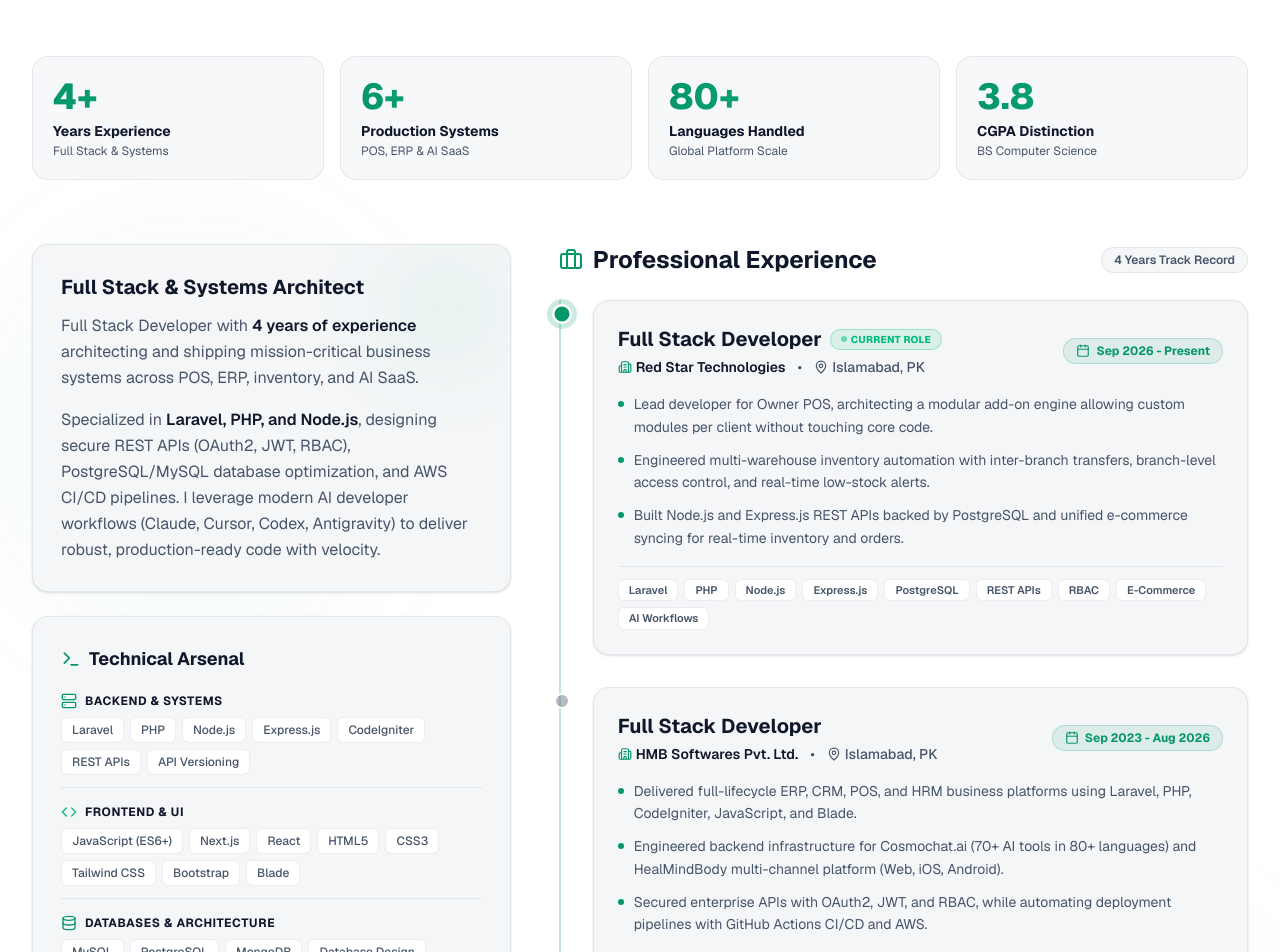
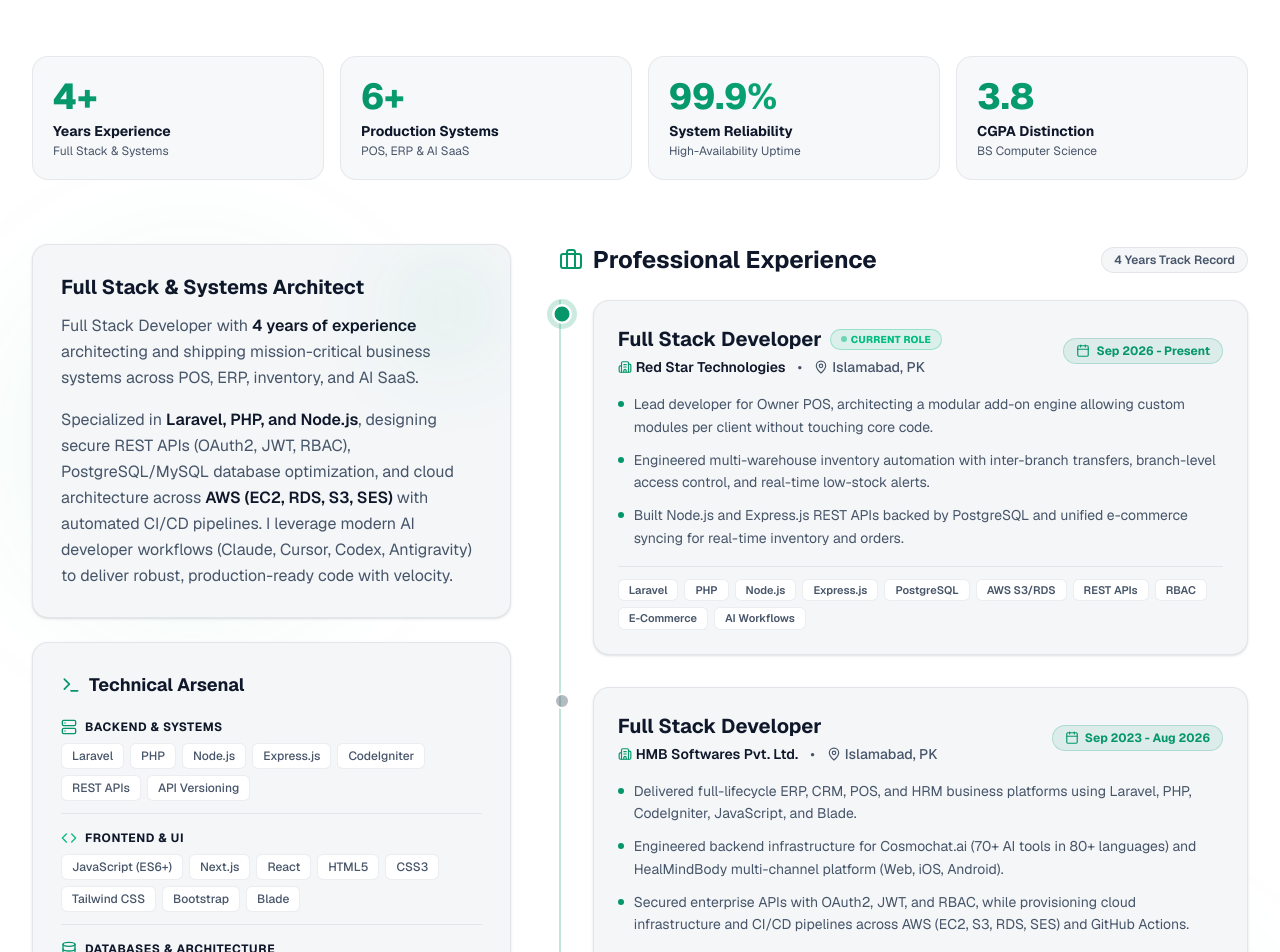
Before and after one commit to aaqibmustafa/aaqibmustafa.github.io, a Next.js app: page / in a window 1280 px wide. Shown: the part 1080-2032 px from the top of the page. Built offline with nearby package versions, Linux system fonts and the light colour scheme.

Commit message:
about us page update

```diff
--- a/app/components/sections/About.tsx
+++ b/app/components/sections/About.tsx
@@ -22,7 +22,7 @@ export function About() {
   const stats = [
     { value: "4+", label: "Years Experience", detail: "Full Stack & Systems" },
     { value: "6+", label: "Production Systems", detail: "POS, ERP & AI SaaS" },
-    { value: "80+", label: "Languages Handled", detail: "Global Platform Scale" },
+    { value: "99.9%", label: "System Reliability", detail: "High-Availability Uptime" },
     { value: "3.8", label: "CGPA Distinction", detail: "BS Computer Science" }
   ];
 
@@ -38,7 +38,7 @@ export function About() {
         "Engineered multi-warehouse inventory automation with inter-branch transfers, branch-level access control, and real-time low-stock alerts.",
         "Built Node.js and Express.js REST APIs backed by PostgreSQL and unified e-commerce syncing for real-time inventory and orders."
       ],
-      tech: ["Laravel", "PHP", "Node.js", "Express.js", "PostgreSQL", "REST APIs", "RBAC", "E-Commerce", "AI Workflows"]
+      tech: ["Laravel", "PHP", "Node.js", "Express.js", "PostgreSQL", "AWS S3/RDS", "REST APIs", "RBAC", "E-Commerce", "AI Workflows"]
     },
     {
       role: "Full Stack Developer",
@@ -49,9 +49,9 @@ export function About() {
       points: [
         "Delivered full-lifecycle ERP, CRM, POS, and HRM business platforms using Laravel, PHP, CodeIgniter, JavaScript, and Blade.",
         "Engineered backend infrastructure for Cosmochat.ai (70+ AI tools in 80+ languages) and HealMindBody multi-channel platform (Web, iOS, Android).",
-        "Secured enterprise APIs with OAuth2, JWT, and RBAC, while automating deployment pipelines with GitHub Actions CI/CD and AWS."
+        "Secured enterprise APIs with OAuth2, JWT, and RBAC, while provisioning cloud infrastructure and CI/CD pipelines across AWS (EC2, S3, RDS, SES) and GitHub Actions."
       ],
-      tech: ["Laravel", "PHP", "MySQL", "MongoDB", "REST APIs", "AWS S3/SES", "GitHub Actions", "Blade"]
+      tech: ["Laravel", "PHP", "MySQL", "MongoDB", "REST APIs", "AWS (EC2, S3, RDS, SES)", "GitHub Actions", "Blade"]
     },
     {
       role: "Junior PHP Developer",
@@ -86,7 +86,7 @@ export function About() {
     {
       name: "Cloud, Security & DevOps",
       icon: <ShieldCheck className="w-4 h-4 text-accent-secondary" />,
-      skills: ["OAuth2", "JWT", "RBAC", "AWS (S3, SES)", "GitHub Actions", "CI/CD Automation"]
+      skills: ["AWS EC2", "AWS S3", "AWS RDS", "AWS SES", "OAuth2", "JWT", "RBAC", "GitHub Actions CI/CD", "Linux / cPanel"]
     },
     {
       name: "Business Systems",
@@ -173,7 +173,7 @@ export function About() {
                 Full Stack Developer with <strong className="text-text-primary font-semibold">4 years of experience</strong> architecting and shipping mission-critical business systems across POS, ERP, inventory, and AI SaaS.
               </p>
               <p className="text-text-secondary text-sm sm:text-base leading-relaxed">
-                Specialized in <strong className="text-text-primary font-semibold">Laravel, PHP, and Node.js</strong>, designing secure REST APIs (OAuth2, JWT, RBAC), PostgreSQL/MySQL database optimization, and AWS CI/CD pipelines. I leverage modern AI developer workflows (Claude, Cursor, Codex, Antigravity) to deliver robust, production-ready code with velocity.
+                Specialized in <strong className="text-text-primary font-semibold">Laravel, PHP, and Node.js</strong>, designing secure REST APIs (OAuth2, JWT, RBAC), PostgreSQL/MySQL database optimization, and cloud architecture across <strong className="text-text-primary font-semibold">AWS (EC2, RDS, S3, SES)</strong> with automated CI/CD pipelines. I leverage modern AI developer workflows (Claude, Cursor, Codex, Antigravity) to deliver robust, production-ready code with velocity.
               </p>
             </div>
 
```
